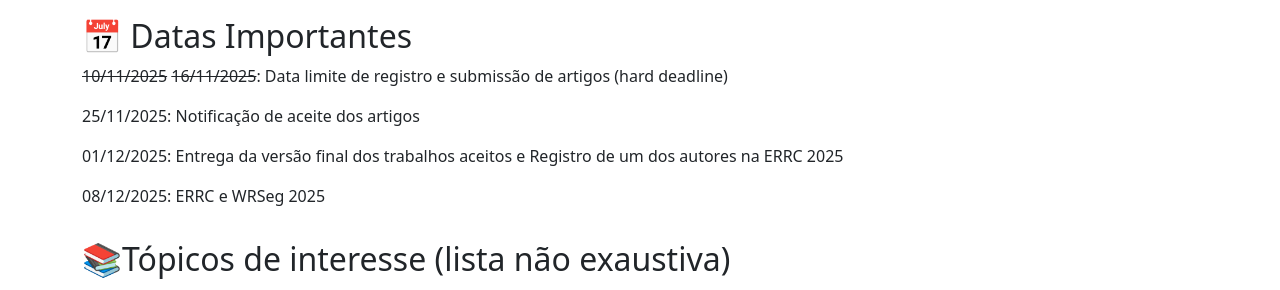
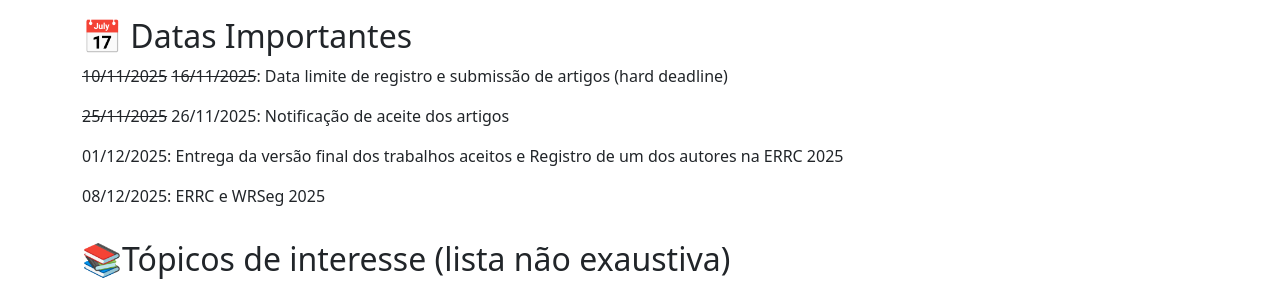
Before and after one commit to crrc-rs/errc2025, a Jekyll site: the page built from wrseg.md, in a window 1280 px wide and 900 px high, scrolled down 540 px. Shown: the part 155-445 px from the top of the window. Built offline with Jekyll 4.4.1, drawn with Linux system fonts in a browser that asks for light colours.

Commit message:
Ajuste nas datas após notificação ERRC e WRSeg

```diff
--- a/wrseg.md
+++ b/wrseg.md
@@ -13,7 +13,7 @@ Autores são convidados a submeter artigos contendo resultados iniciais/finais d
 ## 📅 Datas Importantes
 ~~10/11/2025~~ ~~16/11/2025~~: Data limite de registro e submissão de artigos (hard deadline)
 
-25/11/2025: Notificação de aceite dos artigos
+~~25/11/2025~~ 26/11/2025: Notificação de aceite dos artigos
 
 01/12/2025: Entrega da versão final dos trabalhos aceitos e Registro de um dos autores na ERRC 2025
 
```
Also changed, not shown: chamadaerrc.md (+1 -1 lines).
